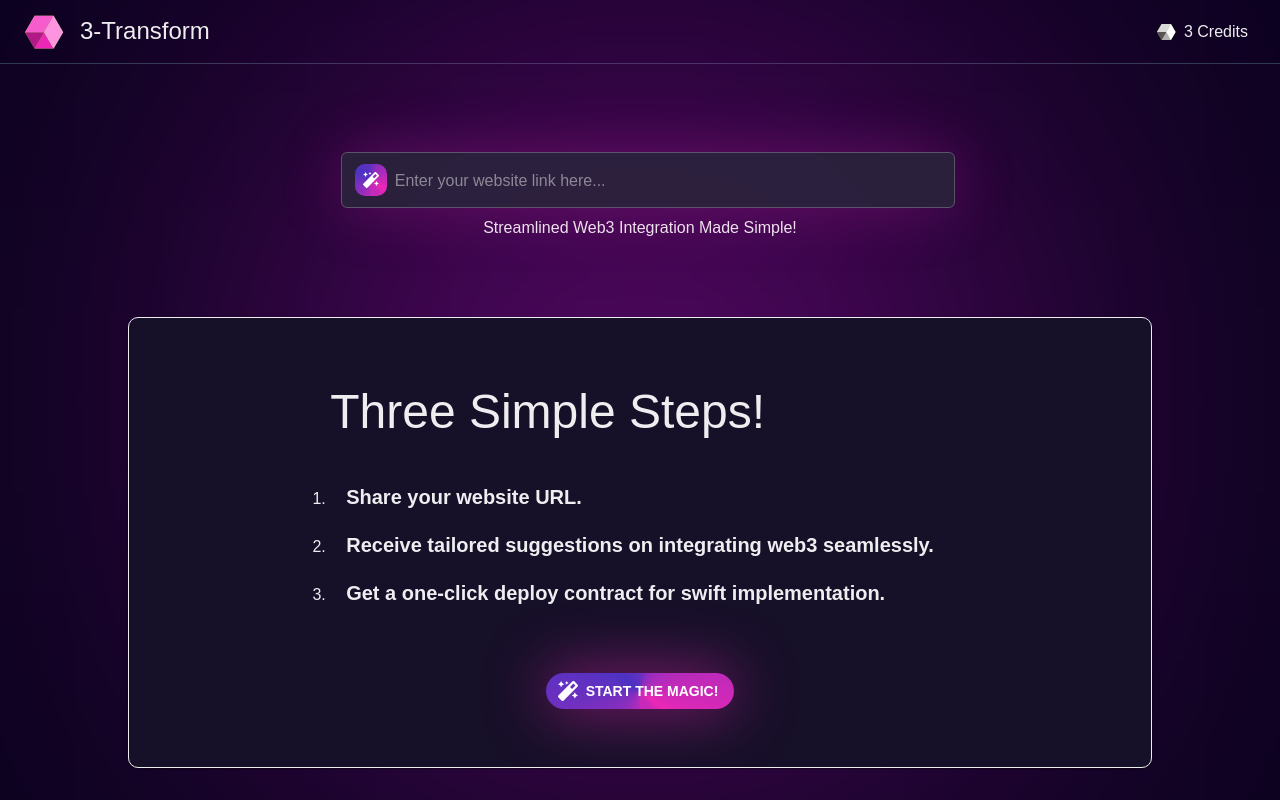
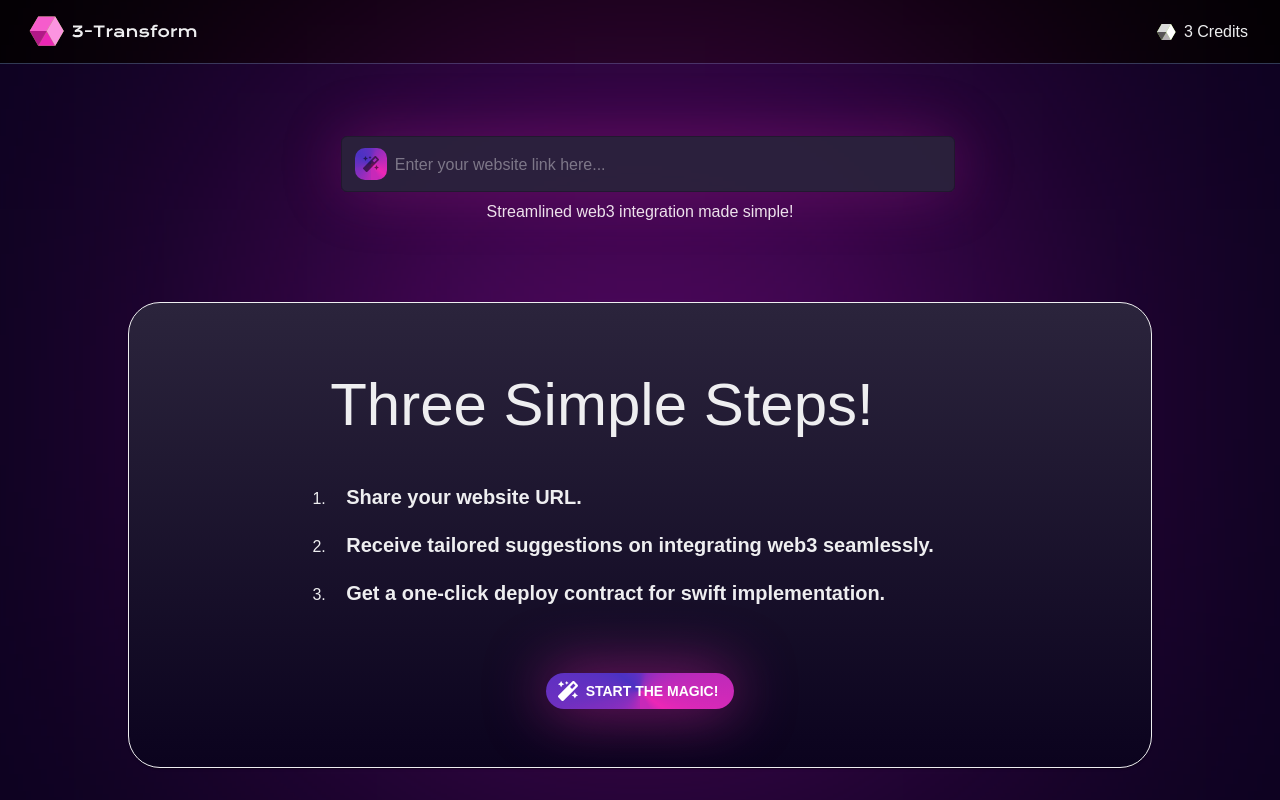
Before and after one commit to team-somehow/three-transform, a React (Vite) app in the folder frontend/: page / in a window 1280 px wide. Built offline with nearby package versions, Linux system fonts and the light colour scheme.

Commit message:
feat: mui theme, appbar

```diff
--- a/frontend/src/components/BottomCard/index.jsx
+++ b/frontend/src/components/BottomCard/index.jsx
@@ -1,5 +1,5 @@
-import { Card } from "@mui/material";
-import styles from "./style.module.css";
+import { Card } from '@mui/material';
+import styles from './style.module.css';
 
 function BottomCard({ children, ...rest }) {
   return (
--- a/frontend/src/components/BottomCard/style.module.css
+++ b/frontend/src/components/BottomCard/style.module.css
@@ -1,5 +1,4 @@
 .Card {
-  border-radius: 32px;
   border: 1px solid #eeeef0;
   background: linear-gradient(180deg, #2b243c 0%, #0b031e 100%);
   padding: 3.125em 2rem;
--- a/frontend/src/components/LinkInput/index.jsx
+++ b/frontend/src/components/LinkInput/index.jsx
@@ -5,13 +5,15 @@ import {
   InputLabel,
   OutlinedInput,
   TextField,
-} from "@mui/material";
+} from '@mui/material';
 
-import { FaMagic } from "react-icons/fa";
+import { FaMagic } from 'react-icons/fa';
 
 function LinkInput({ ...rest }) {
+  const style = {};
+
   return (
-    <FormControl fullWidth sx={{ m: 1, bgcolor: "transparent" }} {...rest}>
+    <FormControl fullWidth sx={{ m: 1, bgcolor: 'transparent' }} {...rest}>
       <TextField
         placeholder="Enter your website link here..."
         InputProps={{
@@ -19,14 +21,14 @@ function LinkInput({ ...rest }) {
             <InputAdornment position="start">
               <Box
                 sx={{
-                  display: "flex",
-                  padding: "8px",
-                  justifyContent: "center",
-                  alignItems: "center",
-                  gap: "8px",
-                  borderRadius: "10px",
+                  display: 'flex',
+                  padding: '8px',
+                  justifyContent: 'center',
+                  alignItems: 'center',
+                  gap: '8px',
+                  borderRadius: '10px',
                   background:
-                    "var(--brand-mix, conic-gradient(from 180deg at 50% 50%, #B52BBA 4.666563235223293deg, #A12CBC 23.647727966308594deg, #8C2EBE 44.85525995492935deg, #792FBF 72.45651304721832deg, #6C30C0 82.50000178813934deg, #4B32C3 127.99007892608643deg, #5831C2 160.968976020813deg, #6330C1 178.45529437065125deg, #742FC0 189.47770357131958deg, #8D2DBE 202.95226335525513deg, #A62CBC 230.65982580184937deg, #B92ABA 251.35178089141846deg, #D029B8 276.4414644241333deg, #EC27B6 306.45145654678345deg, #C729B9 331.67617321014404deg))",
+                    'var(--brand-mix, conic-gradient(from 180deg at 50% 50%, #B52BBA 4.666563235223293deg, #A12CBC 23.647727966308594deg, #8C2EBE 44.85525995492935deg, #792FBF 72.45651304721832deg, #6C30C0 82.50000178813934deg, #4B32C3 127.99007892608643deg, #5831C2 160.968976020813deg, #6330C1 178.45529437065125deg, #742FC0 189.47770357131958deg, #8D2DBE 202.95226335525513deg, #A62CBC 230.65982580184937deg, #B92ABA 251.35178089141846deg, #D029B8 276.4414644241333deg, #EC27B6 306.45145654678345deg, #C729B9 331.67617321014404deg))',
                 }}
               >
                 <FaMagic />
@@ -35,8 +37,8 @@ function LinkInput({ ...rest }) {
           ),
           sx: {
             borderRadius: 0.6,
-            background: "rgba(43, 36, 60, 0.90)",
-            boxShadow: "0px 0px 60px 0px rgba(236, 39, 182, 0.25)",
+            background: 'rgba(43, 36, 60, 0.90)',
+            boxShadow: '0px 0px 60px 0px rgba(236, 39, 182, 0.25)',
           },
         }}
       />
--- a/frontend/src/components/Navbar/index.jsx
+++ b/frontend/src/components/Navbar/index.jsx
@@ -1,16 +1,16 @@
-import { Box, Typography } from "@mui/material";
+import { Box, Typography } from '@mui/material';
 
 function Navbar() {
   return (
     <Box
       sx={{
-        borderBottom: "1px solid #2e3c51",
-        background: "rgba(11, 3, 30, 0.9)",
-        display: "flex",
-        justifyContent: "space-between",
-        alignItems: "center",
-        height: "4rem",
-        marginBottom: "2rem",
+        borderBottom: '1px solid #2e3c51',
+        background: 'black',
+        display: 'flex',
+        justifyContent: 'space-between',
+        alignItems: 'center',
+        height: '4rem',
+        marginBottom: '2rem',
         px: 3,
       }}
     >
@@ -19,18 +19,14 @@ function Navbar() {
           src="logo.svg"
           alt="text"
           style={{
-            display: "block",
-            width: "40px",
-            height: "40px",
+            display: 'block',
+            width: '180px',
           }}
         />
-        <Typography variant="h5" px={2}>
-          3-Transform
-        </Typography>
       </Box>
       <Box display="flex" alignItems="center" justifyContent="center">
         <img src="./creditIcon.svg" alt="Credit Icon" />
-        <Typography variant="body" px={1}>
+        <Typography variant="body" px={1} >
           3 Credits
         </Typography>
       </Box>
--- a/frontend/src/pages/Home/index.jsx
+++ b/frontend/src/pages/Home/index.jsx
@@ -5,31 +5,31 @@ import {
   List,
   ListItem,
   Typography,
-} from "@mui/material";
-import { FaMagic } from "react-icons/fa";
+} from '@mui/material';
+import { FaMagic } from 'react-icons/fa';
 
-import BottomCard from "../../components/BottomCard";
-import GradientButton from "../../components/GradientButton";
-import LinkInput from "../../components/LinkInput";
-import React from "react";
+import BottomCard from '../../components/BottomCard';
+import GradientButton from '../../components/GradientButton';
+import LinkInput from '../../components/LinkInput';
+import React from 'react';
 
 const steps = [
   {
     id: 1,
-    text: "Share your website URL.",
+    text: 'Share your website URL.',
   },
   {
     id: 2,
-    text: "Receive tailored suggestions on integrating web3 seamlessly.",
+    text: 'Receive tailored suggestions on integrating web3 seamlessly.',
   },
   {
     id: 3,
-    text: "Get a one-click deploy contract for swift implementation.",
+    text: 'Get a one-click deploy contract for swift implementation.',
   },
 ];
 
 function Home() {
-  const [inputLink, setInputLink] = React.useState("");
+  const [inputLink, setInputLink] = React.useState('');
 
   return (
     <Box
@@ -41,28 +41,29 @@ function Home() {
       mx="auto"
       height="calc(100vh - 8rem)"
     >
-      <Box width="60%" mx="auto" pt={6}>
+      <Box width="60%" mx="auto" pt={4}>
         <LinkInput onChange={(e) => setInputLink(e.target.value)} />
         <Typography align="center" variant="body1">
-          Streamlined Web3 Integration Made Simple!
+          Streamlined web3 integration made simple!
         </Typography>
       </Box>
       <BottomCard
         sx={{
-          display: "flex",
-          justifyContent: "center",
-          alignItems: "center",
-          flexDirection: "column",
-          width: "100%",
+          display: 'flex',
+          justifyContent: 'center',
+          alignItems: 'center',
+          flexDirection: 'column',
+          width: '100%',
+          borderRadius: '2rem',
         }}
       >
         <CardContent>
-          <Typography variant="h3" mb={3}>
+          <Typography variant="h2" mb={3}>
             Three Simple Steps!
           </Typography>
-          <List sx={{ listStyleType: "number" }}>
+          <List sx={{ listStyleType: 'number' }}>
             {steps.map(({ id, text }) => (
-              <ListItem key={id} sx={{ display: "list-item" }}>
+              <ListItem key={id} sx={{ display: 'list-item' }}>
                 <Typography variant="h6">{text}</Typography>
               </ListItem>
             ))}
--- a/frontend/src/theme/ThemeProvider.jsx
+++ b/frontend/src/theme/ThemeProvider.jsx
@@ -1,75 +1,82 @@
-import { createTheme, CssBaseline, ThemeProvider } from "@mui/material";
+import { createTheme, CssBaseline, ThemeProvider } from '@mui/material';
 
 const StyleThemeProvider = (props) => {
   const useTheme = createTheme({
     palette: {
-      mode: "dark",
+      type: 'dark',
       primary: {
-        main: "#10316B",
-        light: "#0B409C",
+        main: '#EC27B6',
       },
       secondary: {
-        main: "#ff9800",
+        main: '#FFFFFF',
       },
       background: {
-        default: "#0B031E",
-        paper: "#0B031E",
+        default: '#0B031E',
+        paper: 'rgba(255, 255, 255, 0.10)',
       },
       text: {
-        primary: "#EEEEF0",
+        primary: '#EEEEF0',
       },
     },
+    shape: {
+      borderRadius: 10,
+    },
     typography: {
-      fontFamily: "Poppins, sans-serif",
+      fontFamily: 'Poppins, sans-serif',
       fontWeightLight: 400,
       fontWeightRegular: 500,
       fontWeightMedium: 600,
       fontWeightBold: 900,
     },
     MuiButton: {
-      styleOverrides: {
-        contained: {
-          boxShadow: "none",
-          "&:hover": {
-            boxShadow: "none",
-          },
-        },
+      root: {
+        border: 0,
+        color: 'white',
+        height: 48,
+        padding: '0.75rem 2rem',
+        borderRadius: '6rem',
+        background:
+          'conic-gradient(from 180deg at 50% 50%, #B52BBA 4.666563235223293deg, #A12CBC 23.647727966308594deg, #8C2EBE 44.85525995492935deg, #792FBF 72.45651304721832deg, #6C30C0 82.50000178813934deg, #4B32C3 127.99007892608643deg, #5831C2 160.968976020813deg, #6330C1 178.45529437065125deg, #742FC0 189.47770357131958deg, #8D2DBE 202.95226335525513deg, #A62CBC 230.65982580184937deg, #B92ABA 251.35178089141846deg, #D029B8 276.4414644241333deg, #EC27B6 306.45145654678345deg, #C729B9 331.67617321014404deg)',
+        boxShadow: '0px 0px 60px 0px rgba(236, 39, 182, 0.60)',
+      },
+    },
+    MuiAppBar: {
+      colorInherit: {
+        backgroundColor: 'rgba(11, 3, 30, 0.95)',
+        color: '#EEEEF0',
       },
     },
     MuiTextField: {
       styleOverrides: {
         root: {
           borderRadius: 2,
-          background: "rgba(43, 36, 60, 0.90)",
-          boxShadow: "0px 0px 60px 0px rgba(236, 39, 182, 0.25)",
+          background: 'rgba(43, 36, 60, 0.90)',
+          boxShadow: '0px 0px 60px 0px rgba(236, 39, 182, 0.25)',
         },
       },
     },
     MuiInputLabel: {
       styleOverrides: {
         root: {
-          backgroundColor: "rgba(43, 36, 60, 0.90)",
+          backgroundColor: 'rgba(43, 36, 60, 0.90)',
         },
       },
     },
     MuiOutlinedInput: {
       styleOverrides: {
         root: {
-          "& fieldset": {
-            transition: "border 0.1s ease-in-out",
-            borderWidth: "0px",
+          '& fieldset': {
+            transition: 'border 0.1s ease-in-out',
+            borderWidth: '0px',
           },
-          "&:hover fieldset": {
-            borderWidth: "0",
+          '&:hover fieldset': {
+            borderWidth: '0',
           },
-          "&:focus fieldset": {
-            borderWidth: "0",
+          '&:focus fieldset': {
+            borderWidth: '0',
           },
         },
       },
-    },
-    shape: {
-      borderRadius: 10,
     },
   });
 
```
Also changed, not shown: frontend/public/logo.svg, 1 other file (tests, documents, lock files or other folders).
